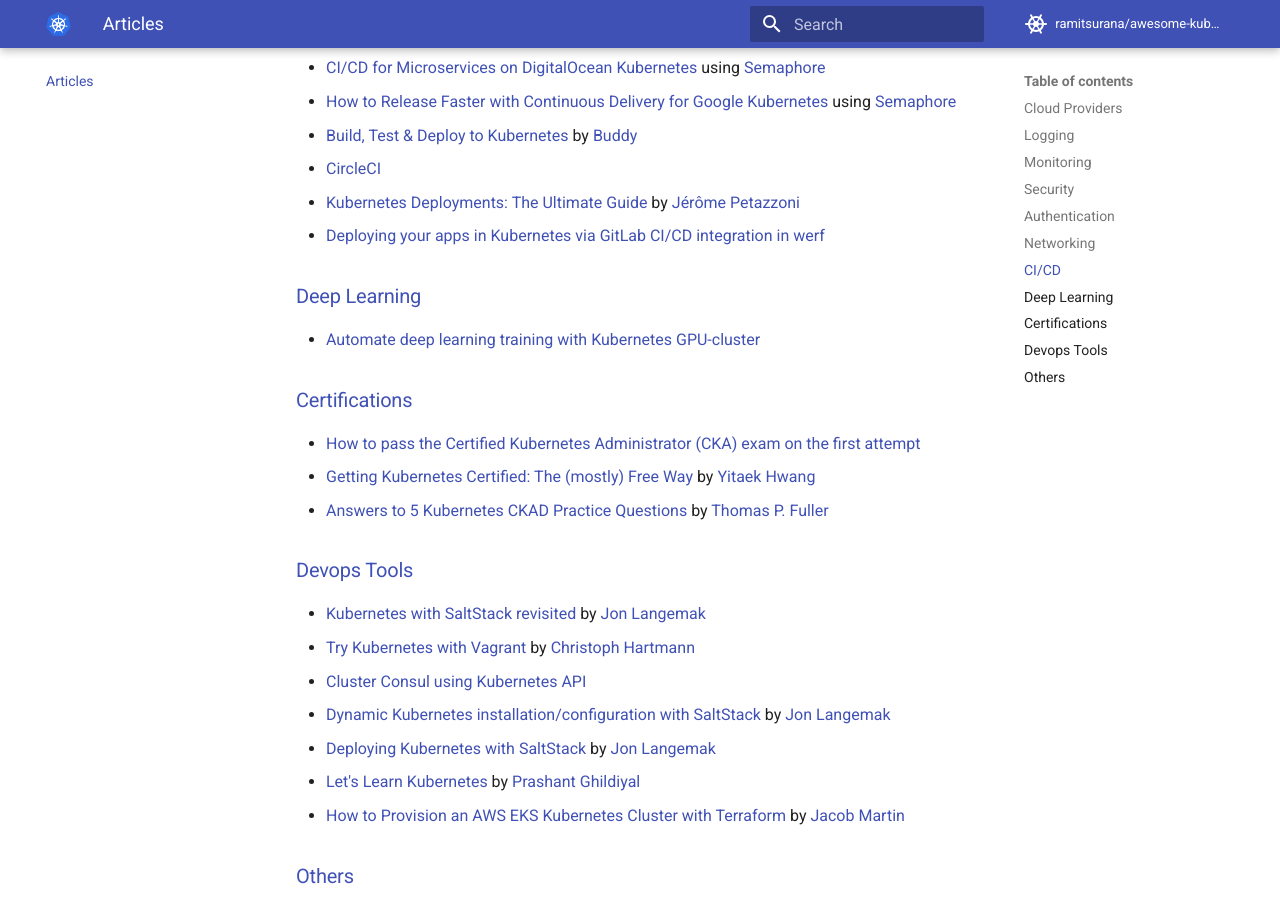
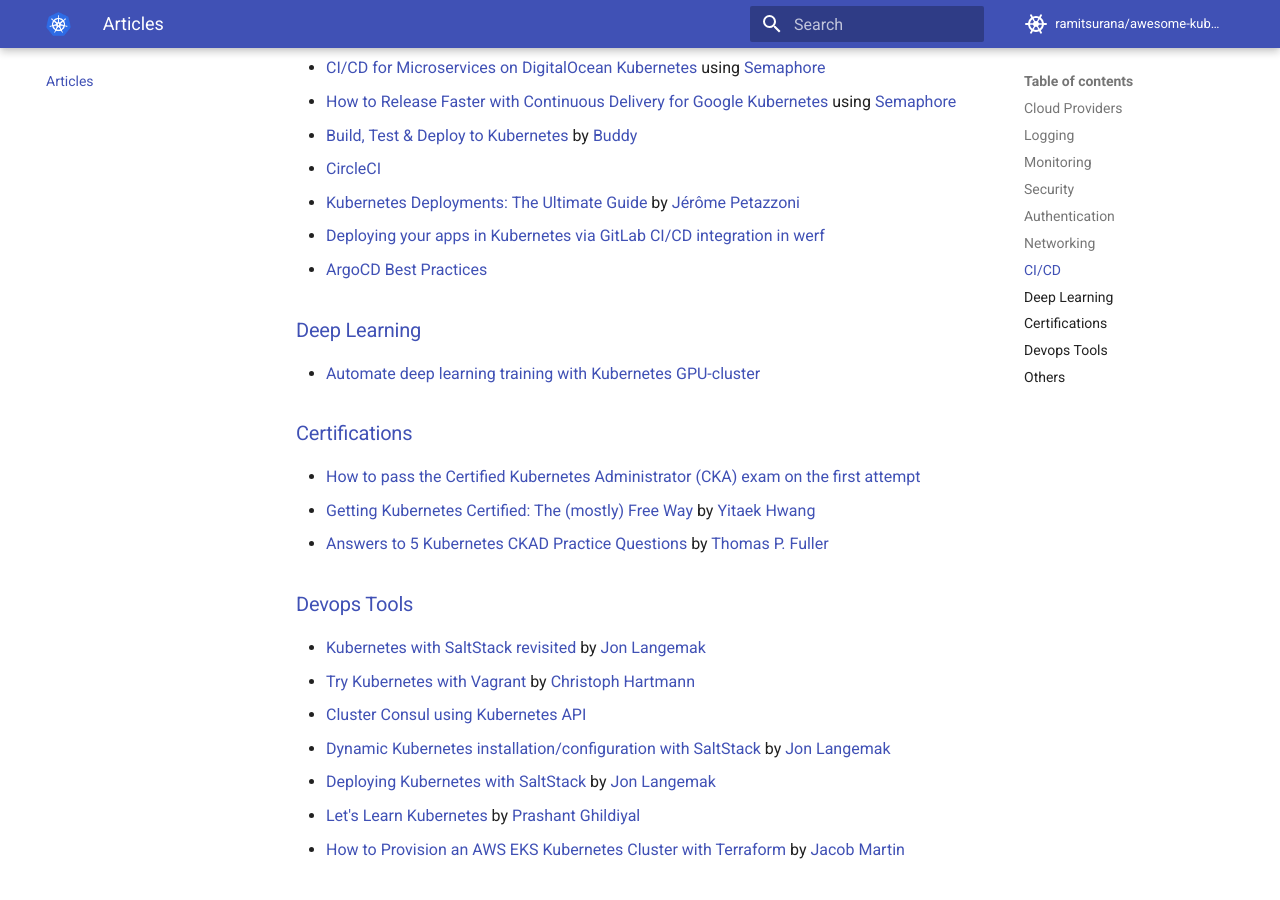
Before and after one commit to topstar920707/awesome-kubernetes, an MkDocs documentation site: the page built from docs/articles/articles.md, in a window 1280 px wide and 900 px high, scrolled down 2369 px. Built offline with MkDocs 1.6.1 and Material for MkDocs 9.7.7, drawn with Linux system fonts in a browser that asks for light colours; comment, search, counter and statistics services are not loaded.

Commit message:
Added ArgoCD best practices article (#762)
* Update README.md

Deleted dead link: https://hackr.io/tutorials/learn-kubernetes

* Added an article about ArgoCD best practices

* Re-added the hackr.io link

```diff
--- a/docs/articles/articles.md
+++ b/docs/articles/articles.md
@@ -74,6 +74,7 @@ Useful Articles
 * [CircleCI](http://www.alexecollins.com/continuous-delivery-with-kubernetes-and-circleci/)
 - [Kubernetes Deployments: The Ultimate Guide](https://semaphoreci.com/blog/kubernetes-deployment) by [Jérôme Petazzoni](https://twitter.com/jpetazzo)
 - [Deploying your apps in Kubernetes via GitLab CI/CD integration in werf](https://werf.io/documentation/guides/gitlab_ci_cd_integration.html)
+- [ArgoCD Best Practices](https://datree.io/resources/argocd-best-practices-you-should-know)
 
 ### [Deep Learning](#deep-learning)
 
```
